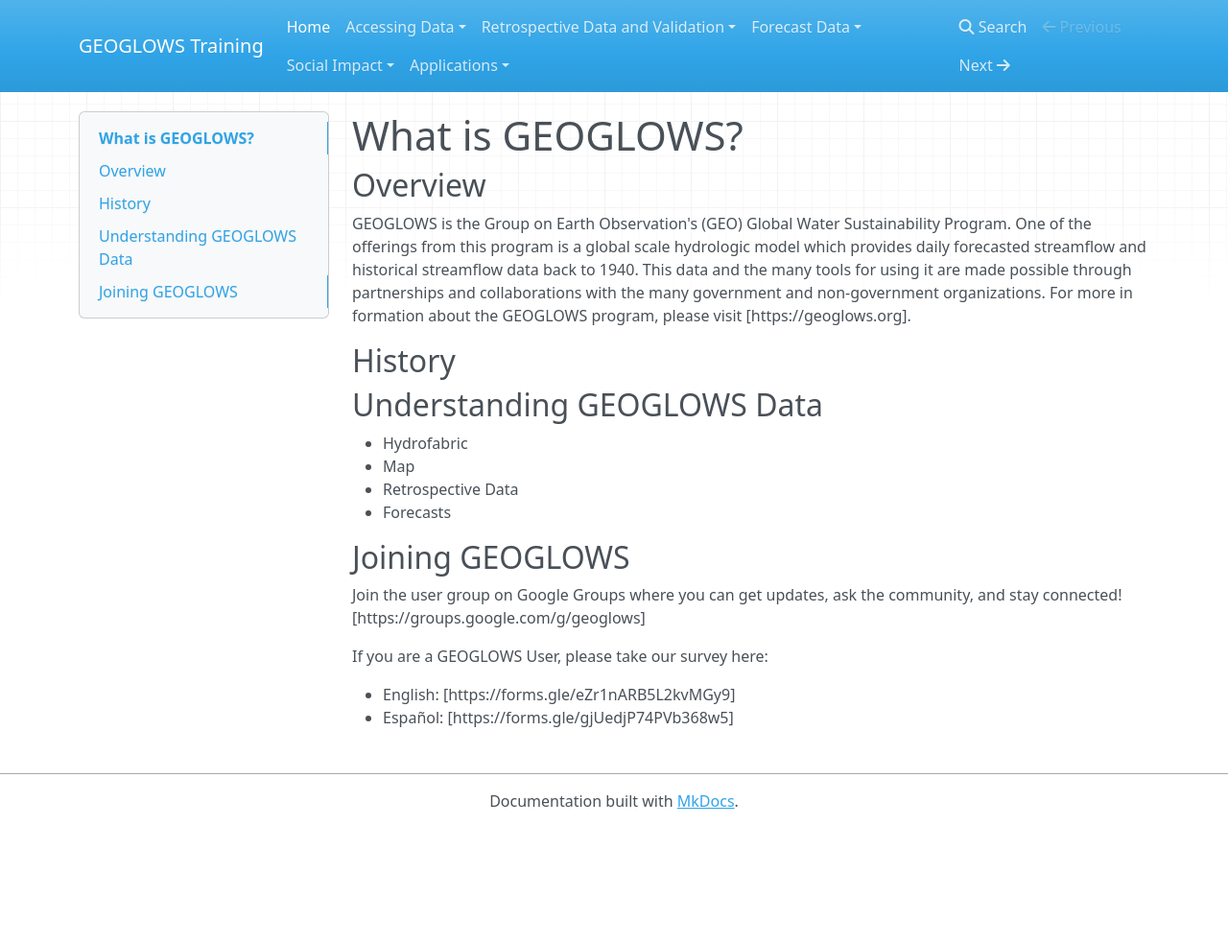
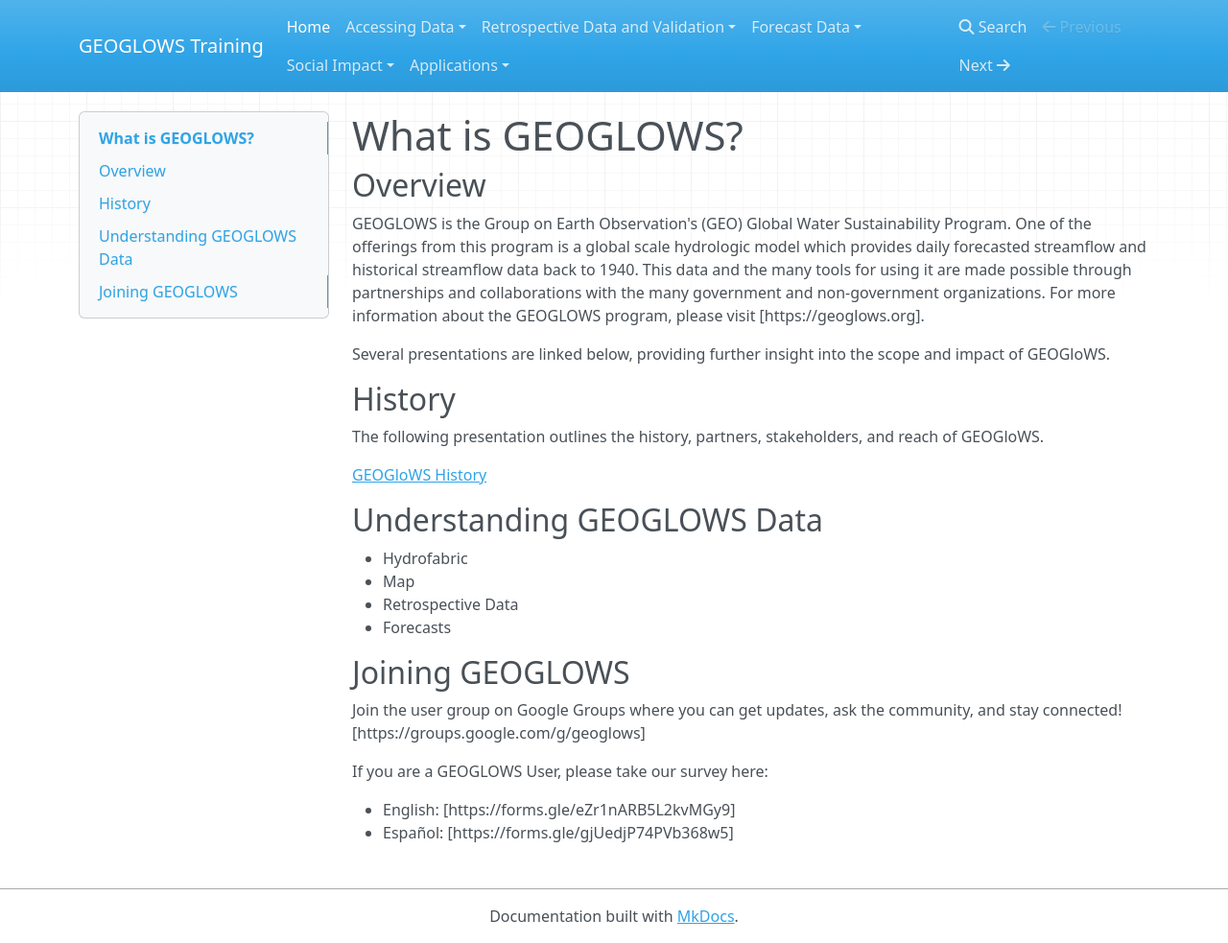
Before and after one commit to geoglows/training.geoglows.org, an MkDocs documentation site: the page built from docs/index.md, in a window 1280 px wide and 983 px high. Shown: the whole window at 96% size. Built offline with MkDocs 1.6.1, drawn with Linux system fonts in a browser that asks for light colours; nearby versions of some CDN libraries.

Commit message:
added to the overview section

```diff
--- a/docs/index.md
+++ b/docs/index.md
@@ -3,9 +3,16 @@
 ## Overview
 GEOGLOWS is the Group on Earth Observation's (GEO) Global Water Sustainability Program.
 One of the offerings from this program is a global scale hydrologic model which provides daily forecasted streamflow and historical streamflow data back to 1940. This data and the many tools for using it are made possible through partnerships and collaborations with the many government and non-government organizations.
-For more in formation about the GEOGLOWS program, please visit [https://geoglows.org].
+For more information about the GEOGLOWS program, please visit [https://geoglows.org].
+
+Several presentations are linked below, providing further insight into the scope and impact of GEOGloWS.
+
 
 ## History
+The following presentation outlines the history, partners, stakeholders, and reach of GEOGloWS.
+
+[GEOGloWS History](https://byu.sharepoint.com/:p:/r/sites/BYUHydroinformaticsLaboratory/Shared%20Documents/geoglows-training/GEOGLOWS%20Master%20Training%20Materials/What%20is%20GEOGLOWS/GEOGLOWS%20History%20Updated.pptx?d=wca370acd764f41b58c139a29a10f5044&csf=1&web=1&e=RKovEW)
+
 
 ## Understanding GEOGLOWS Data
 * Hydrofabric
```
